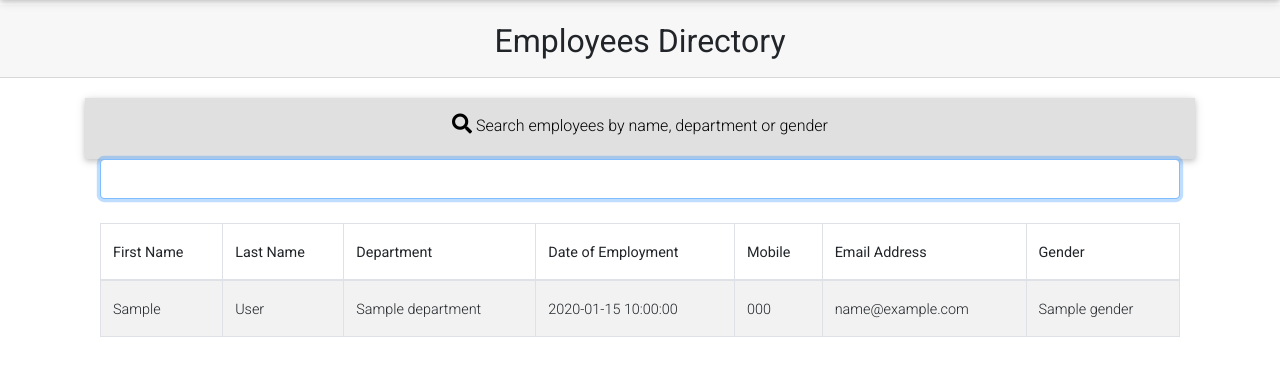
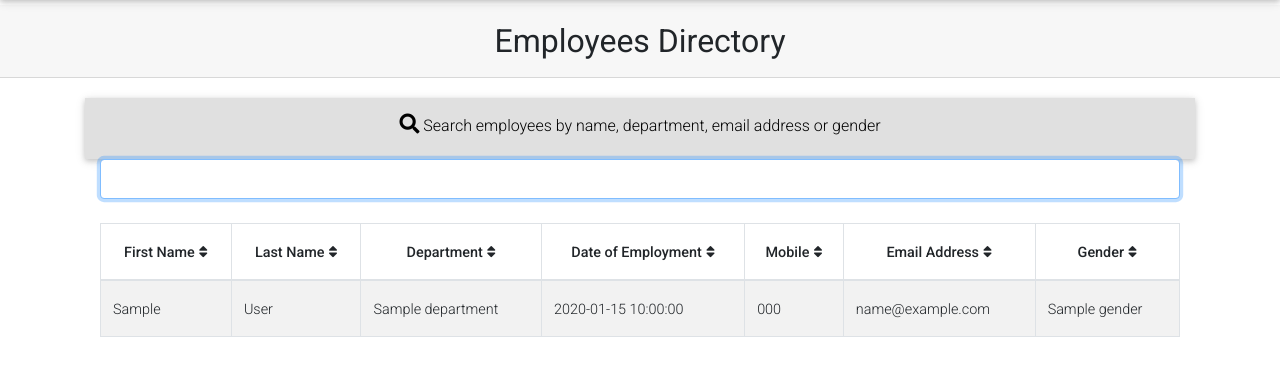
Before and after one commit to adey-px/hr-manager, a Flask app: page /get_employee in a window 1280 px wide. Shown: the part 58-434 px from the top of the page. Run offline with Flask 2, Linux system fonts and the light colour scheme; a database or web service that is not in the repository returns one stand-in record (values such as "Sample title"); some libraries are stand-ins or nearby versions.

Commit message:
Modify get_employee template

```diff
--- a/templates/get_employee.html
+++ b/templates/get_employee.html
@@ -5,20 +5,23 @@
     Employees Directory
   </div>
 
+  <!-- Live Search bar -->
   <div class="container">
     <div class="row">
       <div class="col">
         <nav class="navbar navbar-dark grey lighten-2" style="margin-top: 20px;">
           <span class="navbar-text black-text mx-auto">
             <h6><i class="fas fa-search" style="font-size: 20px;"></i>
-              Search employees by name, department or gender
+              Search employees by name, department, email address or gender
             </h6>
           </span>
         </nav>
       </div>
     </div>
   </div>
+  <!-- Live Search bar ends -->
 
+  <!-- Table list of employees -->
   <div class="container">
     <div class="row">
       <div class="col">
@@ -26,17 +29,21 @@
           <input class="form-control mb-4 search-bar1" id="tableSearch" type="text">
 
           <table class="table table-bordered table-striped">
+            <!-- Table header -->
             <thead>
               <tr>
-                <th>First Name</th>
-                <th>Last Name</th>
-                <th>Department</th>
-                <th>Date of Employment</th>
-                <th>Mobile</th>
-                <th>Email Address</th>
-                <th>Gender</th>
+                <th class="text-center"><strong>First Name</strong><i class="fas fa-sort ml-1"></i></th>
+                <th class="text-center"><strong>Last Name</strong><i class="fas fa-sort ml-1"></i></th>
+                <th class="text-center"><strong>Department</strong><i class="fas fa-sort ml-1"></i></th>
+                <th class="text-center"><strong>Date of Employment</strong><i class="fas fa-sort ml-1"></i></th>
+                <th class="text-center"><strong>Mobile</strong><i class="fas fa-sort ml-1"></i></th>
+                <th class="text-center"><strong>Email Address</strong><i class="fas fa-sort ml-1"></i></th>
+                <th class="text-center"><strong>Gender</strong><i class="fas fa-sort ml-1"></i></th>
               </tr>
             </thead>
+            <!-- Table header ends -->
+
+             <!-- Table row -->
             {% if staff|length > 0 %}
               <tbody id="myTable">
                 {% for person in staff %}
@@ -52,10 +59,13 @@
               {% endfor %}
               </tbody>
             {% endif %}
+            <!-- Table row ends -->
+
           </table>
         </div>
       </div>
     </div>
   </div>
+  <!-- Table list of employees end -->
 
 {% endblock %}
```
Lines whose indentation alone changed are shown as unchanged.
